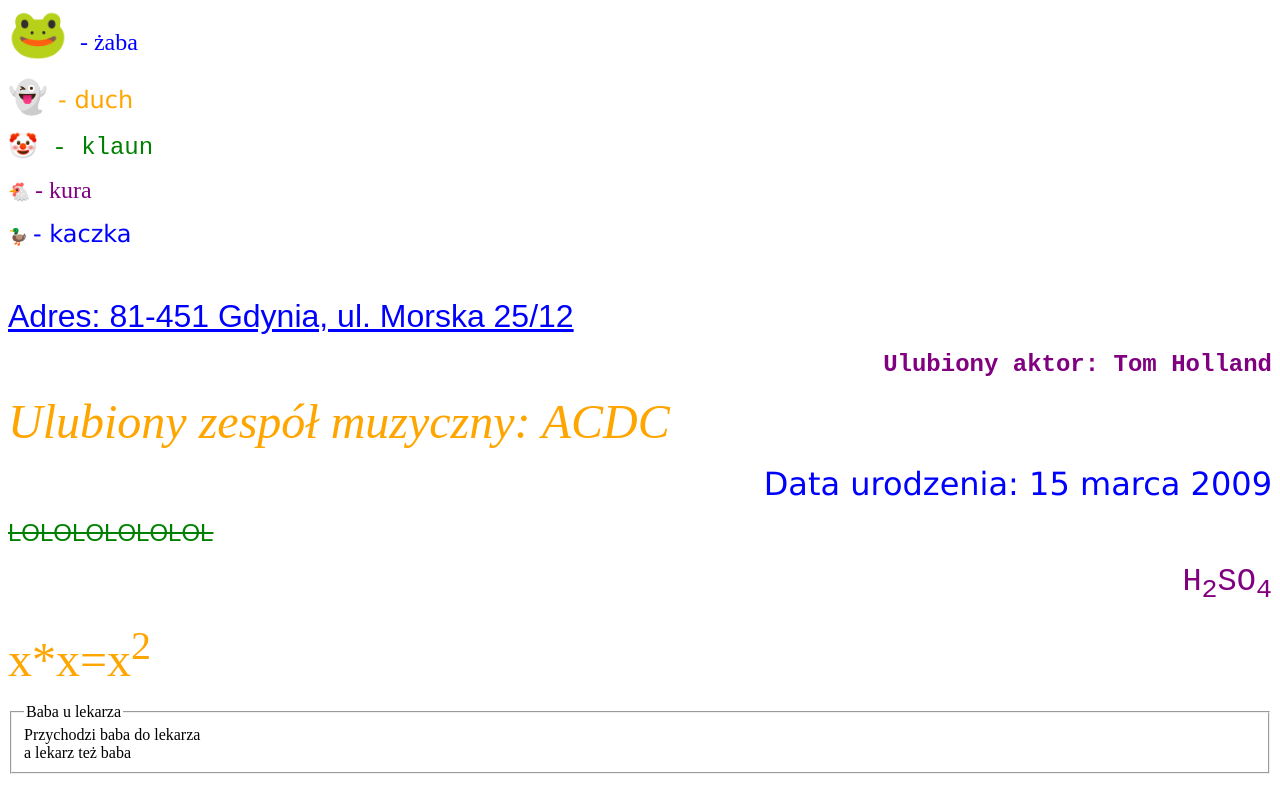
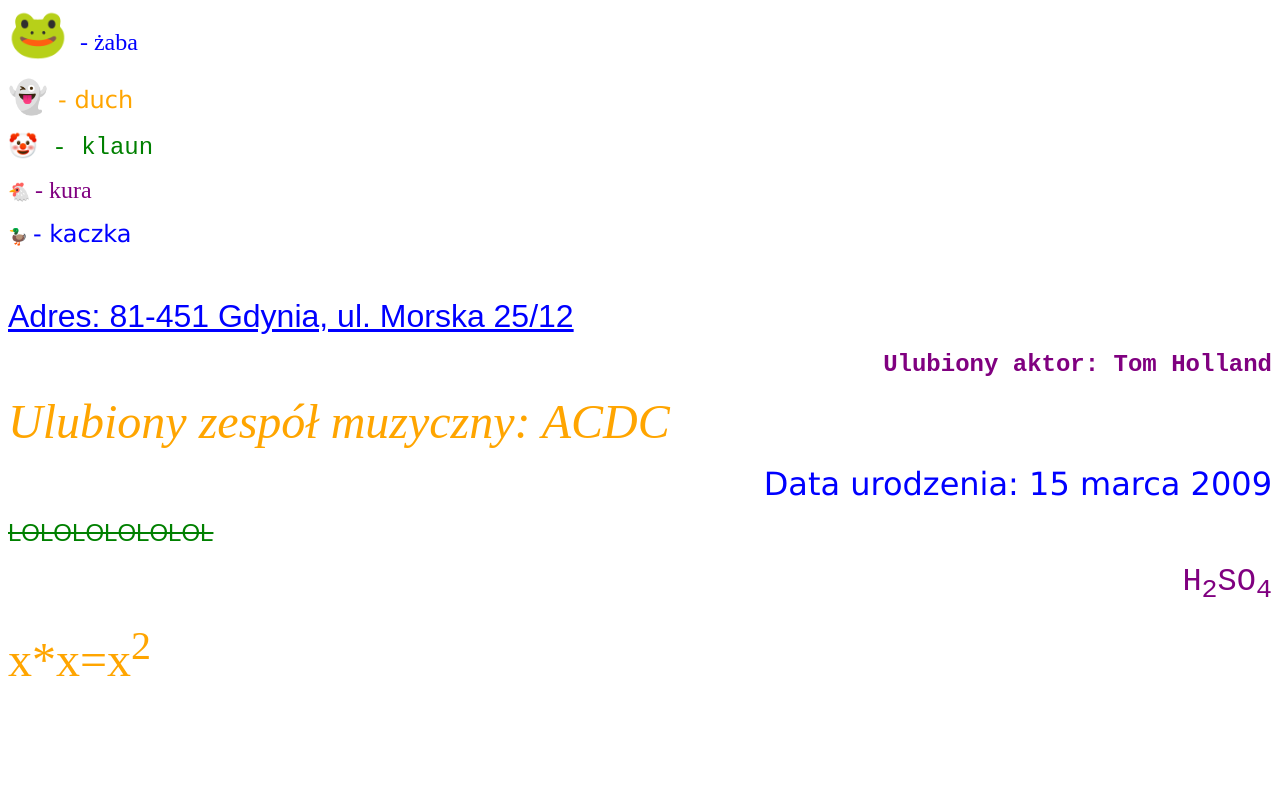
Before and after one commit to hhgh445/zd-pracowni-aplikacji, a plain HTML site: page index.html in a window 1280 px wide. Shown: the part 663-1463 px from the top of the page. After the commit the page ends 1366 px from the top, so only its background shows below. Drawn offline with Linux system fonts and the light colour scheme.

Commit message:
Update index.html

```diff
--- a/index.html
+++ b/index.html
@@ -155,12 +155,5 @@
     </font>
 </p>
 
-<fieldset>
-<legend>Baba u lekarza</legend>
-Przychodzi baba do lekarza   <br />
-a lekarz też baba
-</fieldset>
-<br />
-
 </body>
 </html>
```
